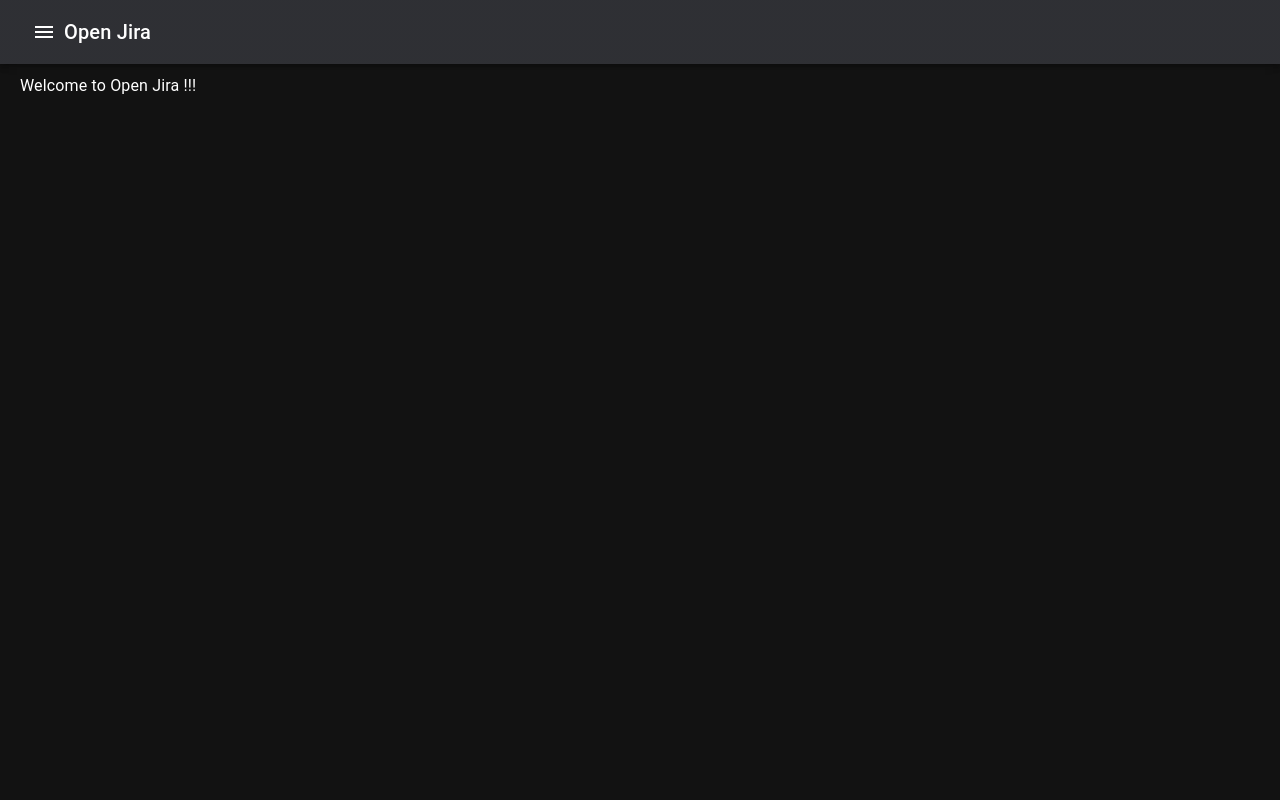
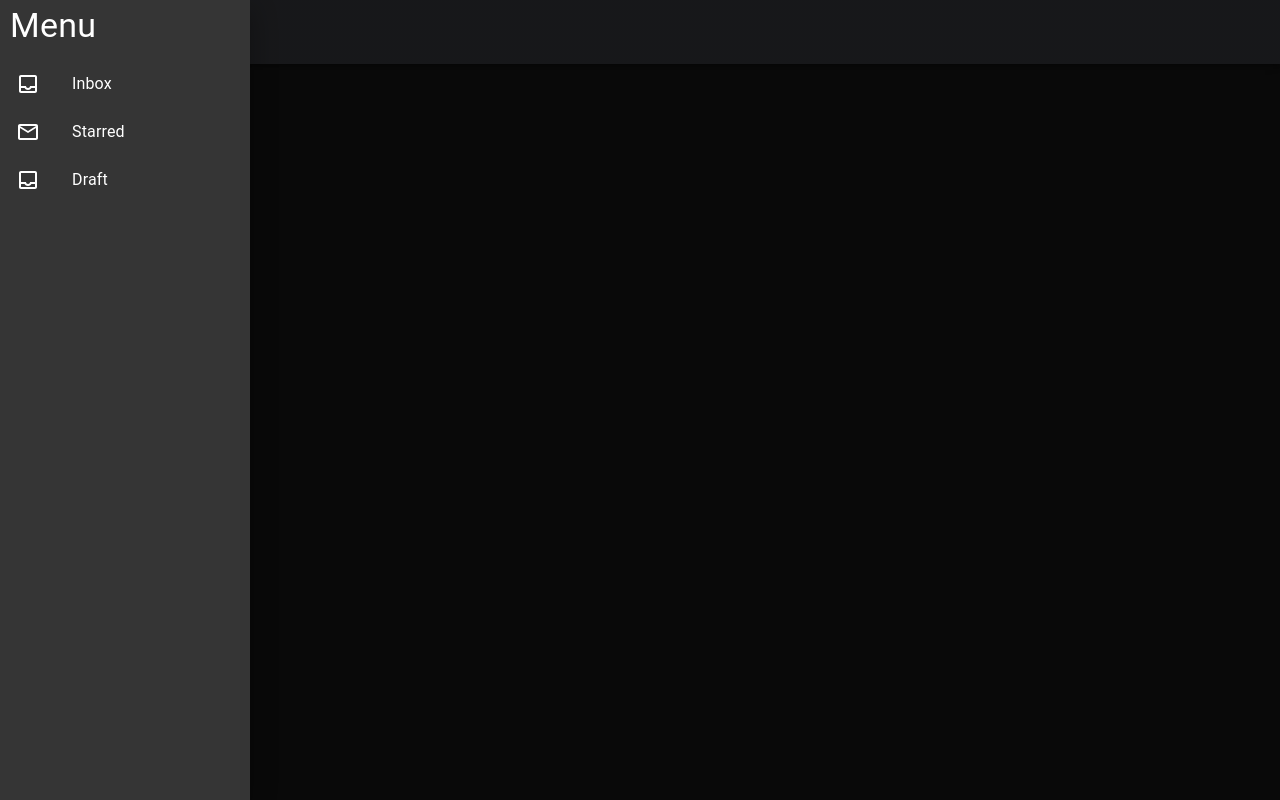
Before and after one commit to favioamarillapy/react-next-openjira, a Next.js app: page / in a window 1280 px wide. Built offline with nearby package versions, Linux system fonts and the light colour scheme.

Commit message:
Created Sidebar

```diff
--- a/components/Layout/index.jsx
+++ b/components/Layout/index.jsx
@@ -1,11 +1,14 @@
 import { Box } from '@mui/material'
 import { Navbar } from '../ui/Navbar'
+import { Sidebar } from '../ui/Sidebar'
 
 export const Layout = ({ children }) => {
   return (
     <Box sx={{ flexGrow: 1 }}>
 
       <Navbar />
+
+      <Sidebar />
 
       <Box sx={{ padding: '10px 20px' }}>
         {children}
--- /dev/null
+++ b/components/ui/Sidebar/index.jsx
@@ -0,0 +1,41 @@
+import { InboxOutlined, MailOutlined } from '@mui/icons-material'
+import {
+  Box, Drawer, List, ListItem, ListItemIcon, ListItemText,
+  Typography
+} from '@mui/material'
+
+
+export const Sidebar = () => {
+
+  const menuItems = ['Inbox', 'Starred', 'Draft']
+
+  return (
+    <Drawer
+      anchor='left'
+      open={true}
+      onClose={() => console.log('close')}>
+
+      <Box sx={{ width: 250 }}>
+        <Box sx={{ padding: '5px 10px' }}>
+          <Typography variant='h4'> Menu </Typography>
+        </Box>
+
+        <List>
+          {
+            menuItems.map((text, index) => (
+              <ListItem button key={text}>
+                <ListItemIcon>
+                  {index % 2 === 0 ? <InboxOutlined /> : <MailOutlined />}
+                </ListItemIcon>
+                <ListItemText>
+                  {text}
+                </ListItemText>
+              </ListItem>
+            ))
+          }
+        </List>
+      </Box>
+
+    </Drawer>
+  )
+}
--- a/pages/_document.jsx
+++ b/pages/_document.jsx
@@ -5,7 +5,6 @@
     return (
       <Html>
         <Head>
-          <title>Open Jira</title>
           <link
             href="https://fonts.googleapis.com/css2?family=Inter&display=optional"
             rel="stylesheet"
```
